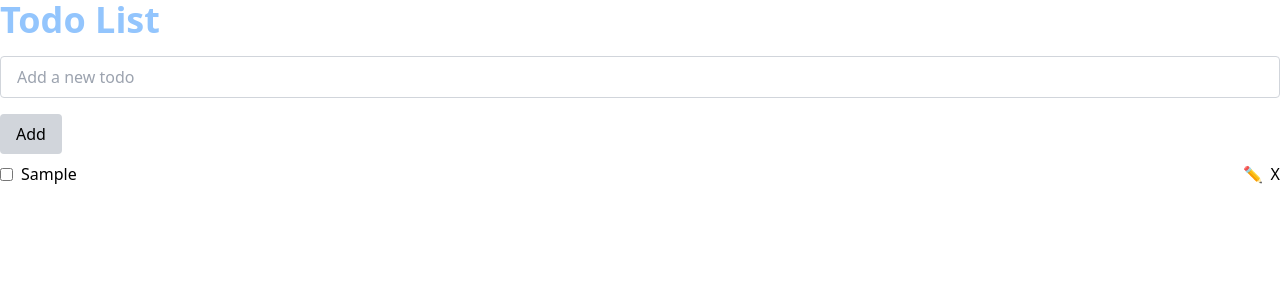
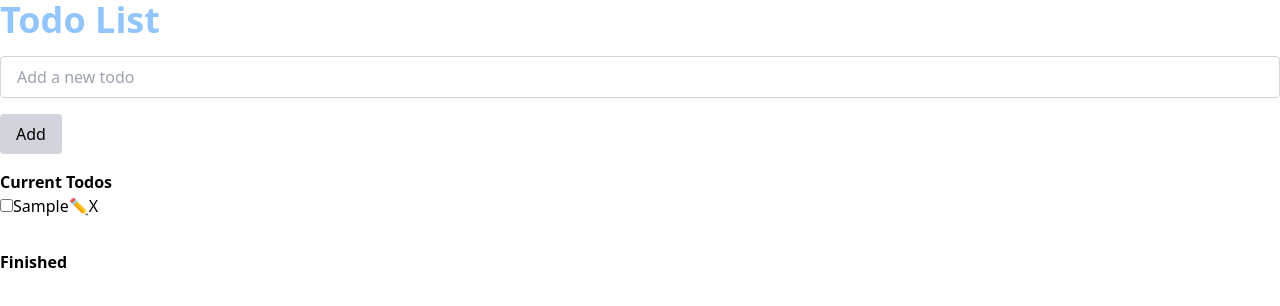
Before and after one commit to carolinejeppesen/todo-nuxt3, a Nuxt app: page / in a window 1280 px wide. Both pictures are taken after typing "Sample" into the empty fields and a click on the button "Add". Shown: the top 306 px of the page. Built offline with nearby package versions, Linux system fonts and the light colour scheme.

Commit message:
refactor Todo List to use TaskRow component for improved structure and organization

```diff
--- /dev/null
+++ b/components/TaskRow.vue
@@ -0,0 +1,47 @@
+<template>
+  <li>
+    <input
+      type="checkbox"
+      :checked="task.done"
+      @change="$emit('toggle', task)"
+    />
+    <input
+      v-if="task.editing"
+      v-model="task.text"
+      :ref="inputEl"
+      @blur="$emit('doneEditing', task.id)"
+      @keyup.enter="$emit('doneEditing', task.id)"
+      class="flex-1 px-2 py-1 border border-yellow-500 bg-yellow-100 rounded focus:outline-none"
+    />
+    <span
+      v-else
+      :class="{ 'line-through text-gray-400': task.done }"
+      class="flex-1 cursor-pointer"
+    >
+      {{ task.text }}
+    </span>
+
+    <button
+      @click="$emit('edit', task.id)"
+      class="text-blue-500 hover:text-blue-700"
+    >
+      ✏️
+    </button>
+    <button @click="$emit('delete', task.id)">X</button>
+  </li>
+</template>
+
+<script setup>
+const props = defineProps({
+    task: { type: Object, required: true },
+    finished: { type: Boolean, default: false },
+})
+
+const inputEl = ref(null)
+watch(() => props.task.editing, async (isEditing) => {
+    if (isEditing) {
+        await nextTick()
+        inputEl.value?.focus()
+    }
+})
+</script>
--- a/pages/index.vue
+++ b/pages/index.vue
@@ -10,43 +10,30 @@
     <button @click="addTask" class="bg-gray-300 rounded px-4 py-2 mt-4">
       Add
     </button>
+    <h2 class="mt-4 font-semibold">Current Todos</h2>
     <ul>
-      <li
-        v-for="task in sortedTasks"
+      <TaskRow
+        v-for="task in activeTasksSorted"
         :key="task.id"
-        class="flex items-center space-x-2 mt-2"
-      >
-        <input type="checkbox" v-model="task.done" />
+        :task="task"
+        @toggle="toggleDone"
+        @edit="editTask"
+        @doneEditing="doneEditing"
+        @delete="deleteTask"
+      />
+    </ul>
 
-        <input
-          v-if="task.editing"
-          v-model="task.text"
-          :ref="
-            (el) => {
-              if (el) taskRefs[task.id] = el;
-            }
-          "
-          @blur="doneEditing(task.id)"
-          @keyup.enter="doneEditing(task.id)"
-          class="flex-1 px-2 py-1 border border-yellow-500 bg-yellow-100 rounded focus:outline-none"
+    <h2 class="mt-8 font-semibold">Finished</h2>
+    <ul>
+      <TaskRow
+        v-for="task in finishedTasksSorted"
+        :key="task.id"
+        :task="task"
+        @toggle="toggleDone"
+        @edit="editTask"
+        @doneEditing="doneEditing"
+        @delete="deleteTask"
         />
-
-        <span
-          v-else
-          :class="{ 'line-through text-gray-400': task.done }"
-          class="flex-1 cursor-pointer"
-        >
-          {{ task.text }}
-        </span>
-
-        <button
-          @click="editTask(task.id)"
-          class="text-blue-500 hover:text-blue-700"
-        >
-          ✏️
-        </button>
-        <button @click="deleteTask(task.id)">X</button>
-      </li>
     </ul>
   </div>
 </template>
@@ -68,13 +55,20 @@ const addTask = () => {
     done: false,
     editing: false,
     createdAt: Date.now(),
+    completedAt: null,
   });
   newTask.value = "";
   saveTasks();
 };
 
-const sortedTasks = computed(() =>
-  tasks.value.slice().sort((a, b) => b.createdAt - a.createdAt)
+const activeTasksSorted = computed(() =>
+  tasks.value.filter((t) => !t.done).sort((a, b) => b.createdAt - a.createdAt)
+);
+
+const finishedTasksSorted = computed(() =>
+  tasks.value
+    .filter((t) => t.done)
+    .sort((a, b) => (b.completedAt ?? 0) - (a.completedAt ?? 0))
 );
 
 const deleteTask = (id) => {
@@ -109,6 +103,11 @@ const loadTasks = () => {
   tasks.value = parsed;
 };
 
+const toggleDone = (task) => {
+  task.done = !task.done;
+  task.completedAt = task.done ? Date.now() : null;
+};
+
 watch(tasks, saveTasks, { deep: true });
 onMounted(loadTasks);
 </script>
```
